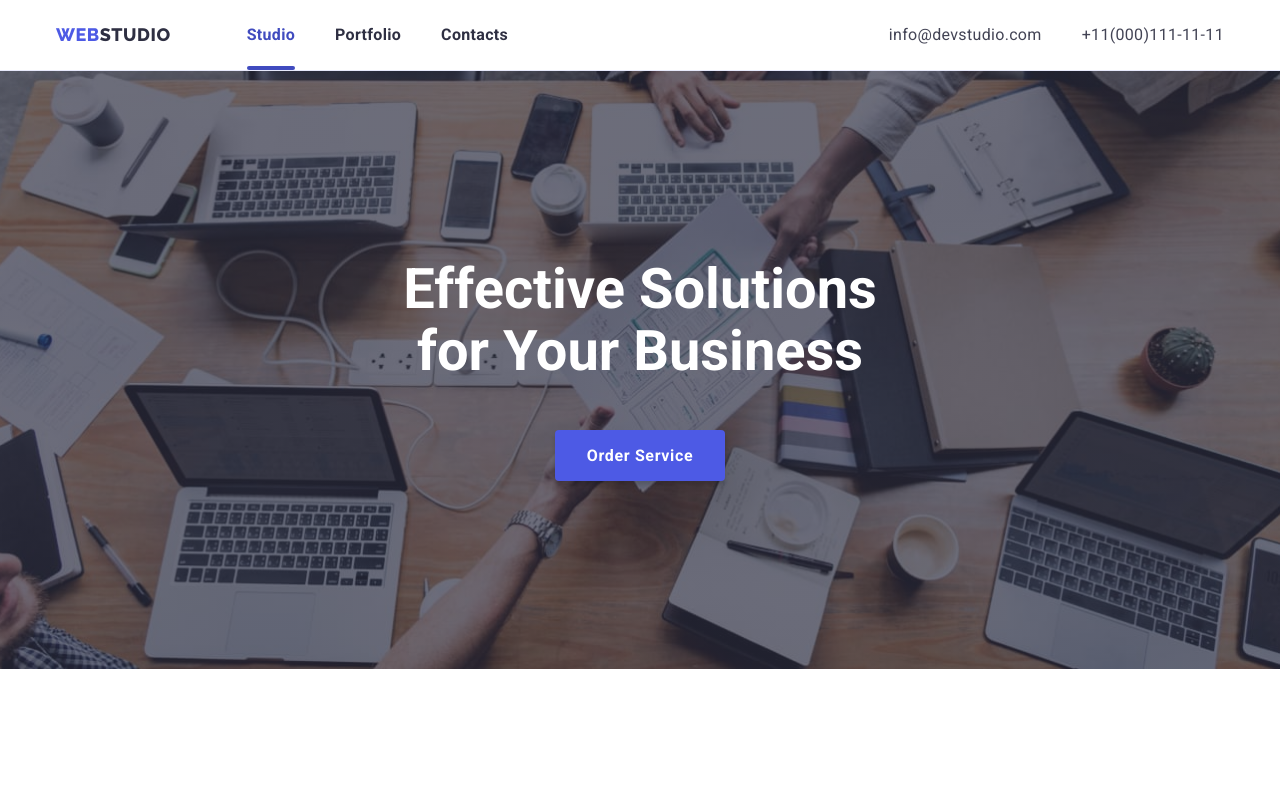
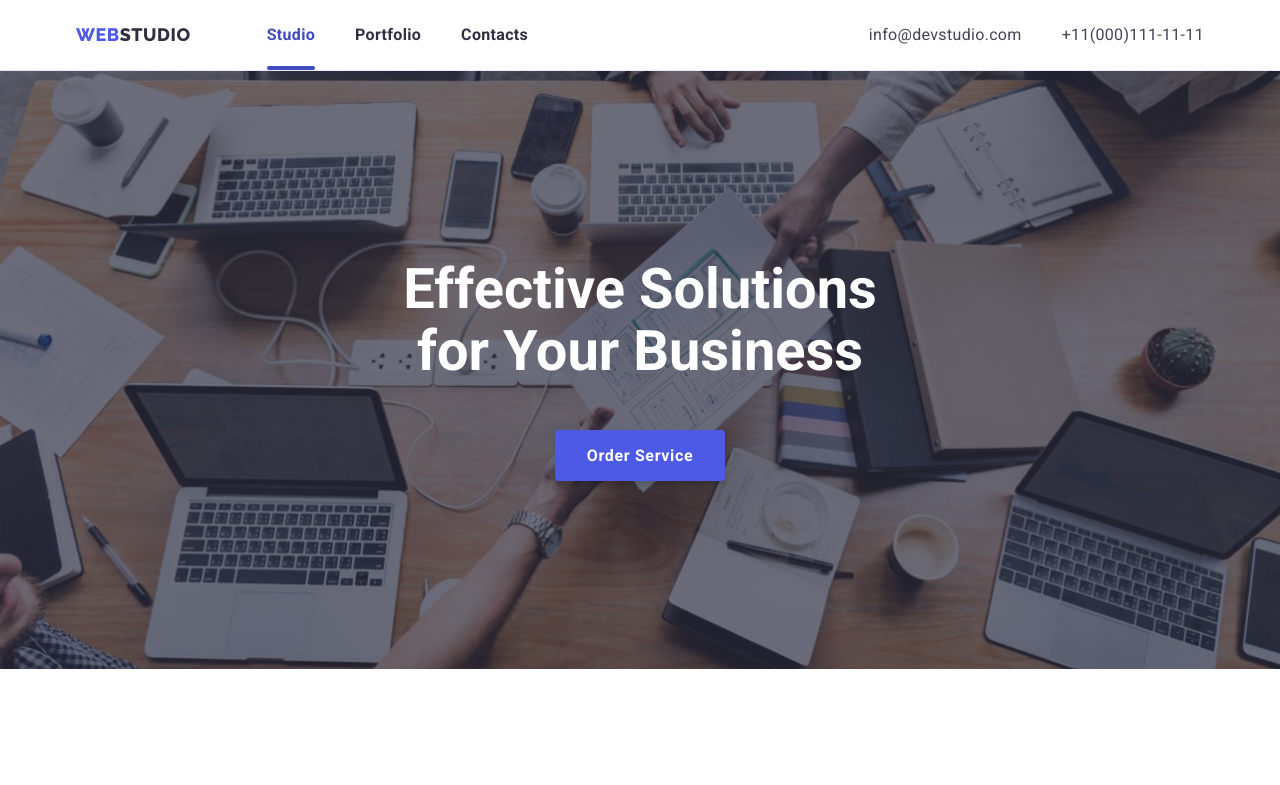
Before and after one commit to Vitalii2594/goit-markup-hw-07, a plain HTML site: page index.html in a window 1280 px wide. Shown: the top 785 px of the page. Drawn offline with nearby package versions, Linux system fonts and the light colour scheme.

Commit message:
Update media.css

```diff
--- a/css/media.css
+++ b/css/media.css
@@ -263,7 +263,7 @@
 /* == DESKTOP == */
 @media screen and (min-width: 1158px) {
   .container {
-    width: 1200px;
+    width: 1160px;
   }
 
   .section {
```
